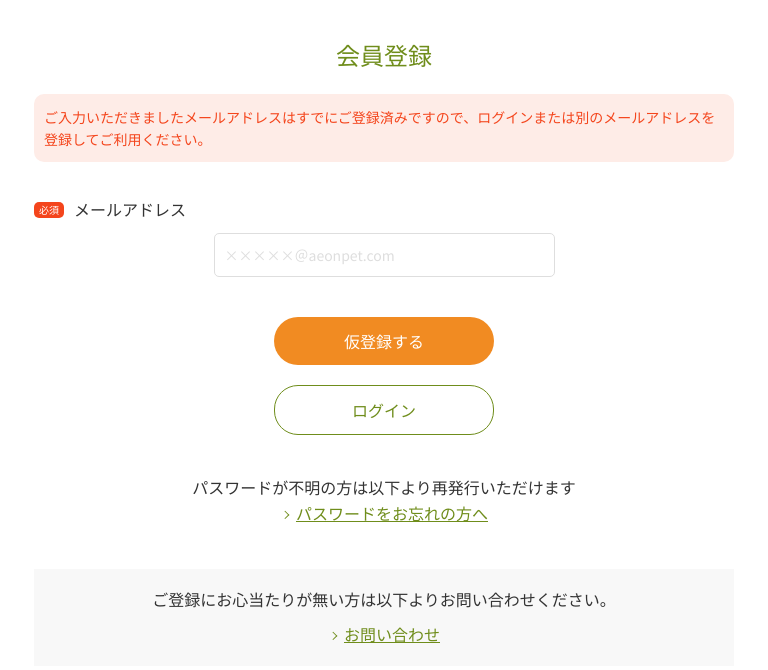
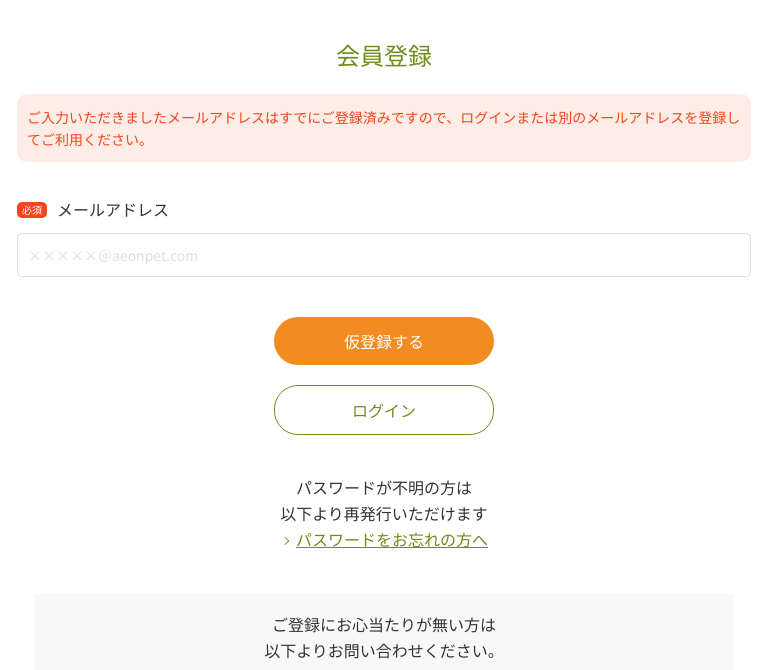
Before and after one commit to shota0927/aeon_pet_user, a plain HTML site: page html/member/error/C02.html in a window 768 px wide. Shown: the part 113-783 px from the top of the page. Drawn offline with nearby package versions, Linux system fonts and the light colour scheme.

Commit message:
C02,C05,F11修正分

```diff
--- a/css/page/member/error/_C02_error.scss
+++ b/css/page/member/error/_C02_error.scss
@@ -130,8 +130,6 @@ header,
           max-width: none;
           background-color: #FEECE7;
           margin-bottom: 35px;
-          margin-left: 17px;
-          margin-right: 17px;
           border-radius: 10px;
           padding-right: 10px;
           padding-left: 10px;
@@ -150,7 +148,6 @@ header,
 
         &__title {
             display: flex;
-            margin-left: 17px;
             align-items: center;
             text-align: center;
             margin-bottom: 10px;
@@ -201,3 +198,8 @@ header,
 
 
 }
+.maile-container__text-maile{
+  @media screen and (max-width: 768px){
+    width: 100%;
+  }
+}
--- a/css/page/member/finish/_C05.scss
+++ b/css/page/member/finish/_C05.scss
@@ -48,7 +48,8 @@
 
 .C05_nav__btn{
   text-align: center;
-  margin-bottom: 20px;
+  margin-bottom: 40px;
+
 }
 
 .C05_nav__ancertext{
@@ -78,4 +79,4 @@
     .C05_nav__ancertext{
         text-align: center;
     }
-    }
+}
--- a/css/page/mypage/pets_information/detail/_F11.scss
+++ b/css/page/mypage/pets_information/detail/_F11.scss
@@ -94,11 +94,6 @@
         margin: 20px 4.6% 66px 4.6%;
         width: 91%;
         text-align: center;
-
-        @media screen and(min-width:768px) {
-            display: none;
-
-        }
     }
 }
 
--- a/html/member/error/C02.html
+++ b/html/member/error/C02.html
@@ -124,14 +124,14 @@
                 <br>
                 <a href="" class="C02_sub-button">ログイン</a>
             </div>
-            <p class ="C02_nav__text__pass">パスワードが不明の方は以下より再発行いただけます
+            <p class ="C02_nav__text__pass">パスワードが不明の方は<br>以下より再発行いただけます
             </p>
             <!-- アンカーテキスト（右矢印） -->
             <div class="C02_nav__ancertext">
             <a href="" class="C02_anchor-text"><span class="anchor-text__right-arrow"></span>パスワードをお忘れの方へ</a>
             </div>
             <div class="C02_nav__gray">
-                <p class ="C02_nav__text">ご登録にお心当たりが無い方は以下よりお問い合わせください。
+                <p class ="C02_nav__text">ご登録にお心当たりが無い方は<br>以下よりお問い合わせください。
                 </p>
                 <!-- アンカーテキスト（右矢印） -->
                 <div class="C02_nav__ancertext">
```
Also changed, not shown: html/logout/E02.html (+0 -1 lines), html/mypage/pets_information/detail/F11.html (+3 -3 lines), html/reserve/vaccination/D09.html (+0 -1 lines), css/styles.css, 1 other file.
